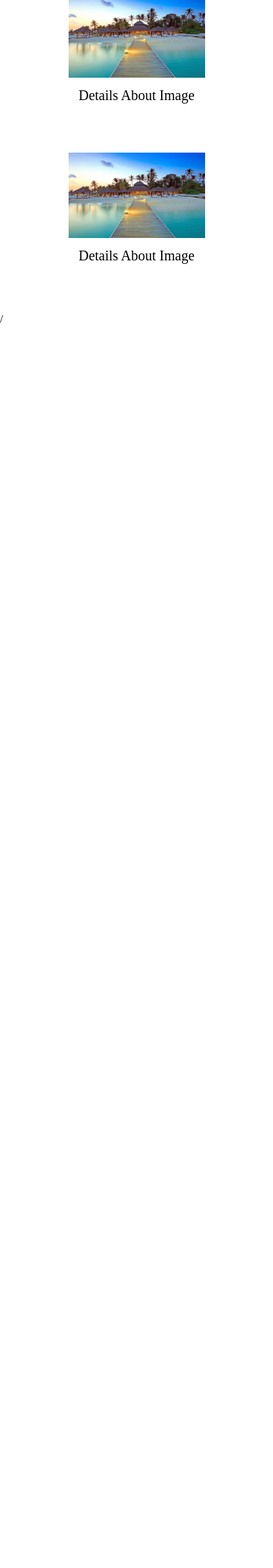
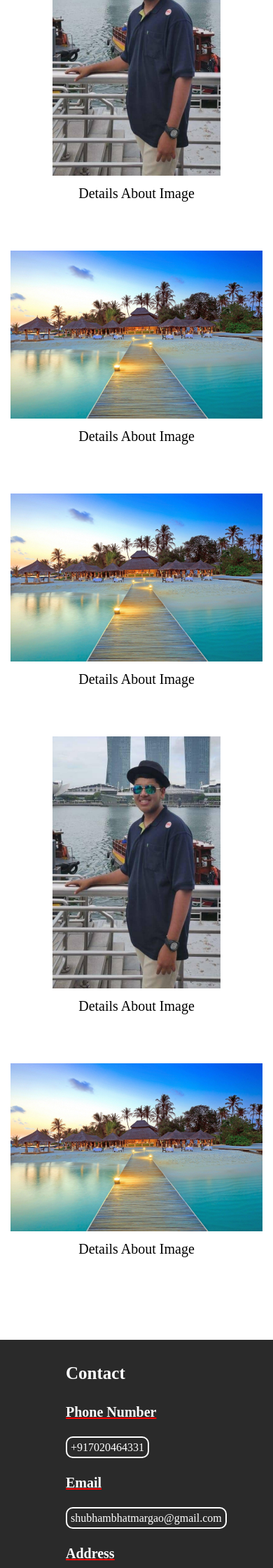
Before and after one commit to Aniket15desai/lecturenotes.github.io, a PHP site: page /hotel1.html in a window 390 px wide. Shown: the part 2200-4440 px from the top of the page at 70% size. Before the commit the page ends 2661 px from the top, so only its background shows below. Run offline with PHP 8.4, Linux system fonts and the light colour scheme; some libraries are stand-ins or nearby versions.

Commit message:
Changes
Hi

```diff
--- a/Last Year/style.css
+++ b/Last Year/style.css
@@ -79,18 +79,69 @@ header{
     text-transform: uppercase;
     text-decoration: underline;
 }
-.Hotel h3{
+.Hotel h3, .Contact h2{
     font-size: 30px;
     margin-bottom: 30px;
 }
-div div img{
-    width: 50%;
-    height: auto;
+.Hotel div img{
+    width: 680px;
+    height: 450px;
     margin-bottom: 10px;
+}
+.Hotel div .v{
+    width: 460px;
+    height: 680px;
 }
 .Hotel p{
     font-size: 20px;
     margin-bottom: 70px;
+}
+.Contact{
+    background-color: #2a2a2a;
+    color: white;
+    padding: 34px;
+    max-width: 100%;
+    margin: auto;
+}
+.Contact h1{
+    margin-left: 60px;
+    margin-bottom: 60px;
+    font-size: 40px;
+}
+.Contact h2{
+    margin-left: 60px;
+    margin-top:30px;
+    text-decoration: underline;
+    text-decoration-color: red;
+}
+.Contact a{
+    margin-left: 60px;
+    border: 2px solid white;
+    text-decoration: none;
+    color: white;
+    border-radius: 10px;
+    padding: 5px;
+    font-size: 16px;
+}
+.Contact a:hover{
+    color: indianred;
+}
+.Contact p{
+    text-align: center;
+    margin-top: 50px;
+}
+.Contact .mh-back-to-top {
+    position: fixed;
+    display: none;
+    right: 25px;
+    bottom: 25px;
+    padding: 5px 8px 8px;
+    color: #fff;
+    background: #e64946;
+    z-index: 999;
+}
+.Contact .mh-back-to-top:hover{
+    color: ivory;
 }
 /*Responsive sheet Max-Width: 1130px*/
 @media (max-width: 1130px){
@@ -112,7 +163,7 @@ div div img{
     .menubar ul{
         position: absolute;
         width: 100%;
-        height: 45vh;
+        height: 35vh;
         background: #104;
         top: 60px;
         left: -100%;
@@ -122,11 +173,14 @@ div div img{
         display: block;
     }
     .menubar ul a{
-        font-size: 20px;
+        font-size: 15px;
         text-align: center;
         line-height: 25px;
         width: 100%;
         display: block;
+    }
+    .menubar ul .fa, .fas{
+        margin-right: 8px;
     }
     .active{
         display: block;
@@ -146,8 +200,23 @@ div div img{
     .header_content h1{
         font-size: 45px;
     }
-    div h1{
-        font-size: 35px;
+    .Hotel, .Contact{
+        margin-top: 60px;
+    }
+    .Hotel h1, .Contact h1{
+        font-size: 37px;
+        margin-bottom: 45px;
+    }
+    .Hotel h3, .Contact h2{
+        font-size: 28px;
+    }
+    .Hotel div img{
+        width: 660px;
+        height: 440px;
+    }
+    .Hotel div .v{
+        width: 440px;
+        height: 660px;
     }
 }
 /*Responsive sheet Max-Width: 840px*/
@@ -158,8 +227,23 @@ div div img{
     .header_content h1{
         font-size: 40px;
     }
-    div h1{
-        font-size: 30px;
+    .Hotel, .Contact{
+        margin-top: 50px;
+    }
+    .Hotel h1, .Contact h1{
+        font-size: 34px;
+        margin-bottom: 40px;
+    }
+    .Hotel div img{
+        width: 600px;
+        height: 400px;
+    }
+    .Hotel div .v{
+        width: 400px;
+        height: 600px;
+    }
+    .Hotel h3, .Contact h2{
+        font-size: 26px;
     }
 }
 /*Responsive sheet Max-Width: 760px*/
@@ -170,8 +254,23 @@ div div img{
     .header_content h1{
         font-size: 35px;
     }
-    div h1{
-        font-size: 25px;
+    .Hotel, .Contact{
+        margin-top: 45px;
+    }
+    .Hotel h1, .Contact h1{
+        font-size: 31px;
+        margin-bottom: 35px;
+    }
+    .Hotel div img{
+        width: 540px;
+        height: 360px;
+    }
+    .Hotel div .v{
+        width: 360px;
+        height: 540px;
+    }
+    .Hotel h3, .Contact h2{
+        font-size: 24px;
     }
 }
 /*Responsive sheet Max-Width: 640px*/
@@ -182,7 +281,24 @@ div div img{
     .header_content h1{
         font-size: 30px;
     }
-
+    .Hotel .Contact{
+        margin-top: 40px;
+    }
+    .Hotel h1, .Contact h1{
+        font-size: 28px;
+        margin-bottom: 30px;
+    }
+    .Hotel div img{
+        width: 480px;
+        height: 320px;
+    }
+    .Hotel div .v{
+        width: 320px;
+        height: 480px;
+    }
+    .Hotel h3, .Contact h2{
+        font-size: 22px;
+    }
 }
 /*Responsive sheet Max-Width: 540px*/
 @media (max-width: 540px){
@@ -192,4 +308,32 @@ div div img{
     .header_content h1{
         font-size: 25px;
     }
+    .Hotel, .Contact{
+        margin-top: 30px;
+    }
+    .Hotel h1, .Contact h1{
+        font-size: 25px;
+        margin-bottom: 25px;
+    }
+    .Hotel div img{
+        width: 420px;
+        height: 280px;
+    }
+    .Hotel div .v{
+        width: 280px;
+        height: 420px;
+    }
+    .Hotel h3, .Contact h2{
+        font-size: 20px;
+    }
 }
+@media (max-width: 480px){
+    .Hotel div img{
+        width: 360px;
+        height: 240px;
+    }
+    .Hotel div .v{
+        width: 240px;
+        height: 360px;
+    }
+}
--- a/hotel1.html
+++ b/hotel1.html
@@ -3,7 +3,7 @@
 <head>
     <meta charset="UTF-8">
     <meta name="viewport" content="width=device-width, initial-scale=1.0">
-    <title>Places I Visited In ?</title>
+    <title>Places I Visited In Kerla</title>
     <link rel="stylesheet" href="Last Year/style.css">
     <script src="https://kit.fontawesome.com/f9cebb06b7.js" crossorigin="anonymous"></script>
 </head>
@@ -31,27 +31,65 @@
             <p>Details about Image</p>
             <img src="Image/1.jpg">
             <p>Details about Image</p>
-            <img src="Image/1.jpg">
+            <img class="v" src="Image/Shubham.jpg">
             <p>Details about Image</p>
             <img src="Image/1.jpg">
             <p>Details about Image</p>
             <img src="Image/1.jpg">
             <p>Details about Image</p>
-            <img src="Image/1.jpg">
+            <img class="v" src="Image/Shubham.jpg">
             <p>Details about Image</p>
             <img src="Image/1.jpg">
             <p>Details about Image</p>
             <img src="Image/1.jpg">
             <p>Details about Image</p>
-            <img src="Image/1.jpg">
+            <img class="v" src="Image/Shubham.jpg">
             <p>Details about Image</p>
             <img src="Image/1.jpg">
             <p>Details about Image</p>
         </div>
+    </div>
+    <br id="C">
+    <footer class="Contact">
+        <h1>Contact</h1>
+        <h2>Phone Number</h2>
+        <a href="tel:+917020464331">+917020464331</a>
 
+        <h2>Email</h2>
+        <a href="mailto:shubhambhatmargao@gmail.com">shubhambhatmargao@gmail.com</a>
 
+        <h2>Address</h2>
+        <a href="https://goo.gl/maps/AAAaV8rNTJaUNhJq8">Click For Map</a>
 
-    </div>
-    <script src="index.js"></script>
+        <p>© The Travel Blog By Shubham Bhat 2020</p>
+
+        <a href="#" id="mybtn" oneclick="topFunction()" class="mh-back-to-top"><i class="fa fa-chevron-up"></i></a>
+
+    </footer>
+    <div class="country" style="background-color: dimgrey"><p style="margin-left: 20px;">IN-20394859</p></div>
+
+    <script href="index.js">
+
+        //Get the button
+        var mybutton = document.getElementById("mybtn");
+
+        // When the user scrolls down 400px from the top of the document, show the button
+        window.onscroll = function() {scrollFunction()};
+
+        function scrollFunction() {
+            if (document.body.scrollTop > 20 || document.documentElement.scrollTop > 800) {
+                mybutton.style.display = "block";
+            }
+            else {
+                mybutton.style.display = "none";
+            }
+        }
+
+        // When the user clicks on the button, scroll to the top of the document
+        function topFunction() {
+            document.body.scrollTop = 0;
+            document.documentElement.scrollTop = 0;
+        }
+    </script>
 </body>
 </html>/
--- a/index.js
+++ b/index.js
@@ -1,8 +1,9 @@
 <script>
-			$(document).ready(function(){
-    		$('.menu').click(function(){
-    			$('ul').toggleClass('active')
-    		})
-    	})
+	$(document).ready(function(){
+		$('.menu').click(function(){
+    		$('ul').toggleClass('active')
+		})
 
-		</script>
+	}
+
+</script>
```
Also changed, not shown: hotel.html (+43 -6 lines), hotel2.html (+45 -6 lines), hotel3.html (+45 -6 lines), hotel4.html (+45 -6 lines), index.html (+45 -17 lines), style.css (+49 -34 lines).
